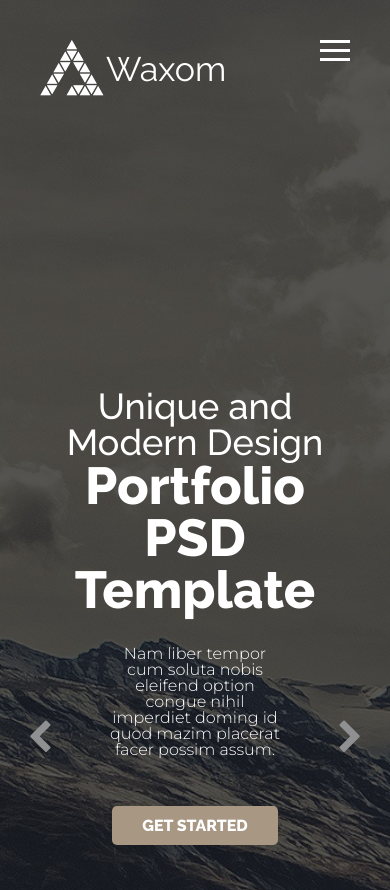
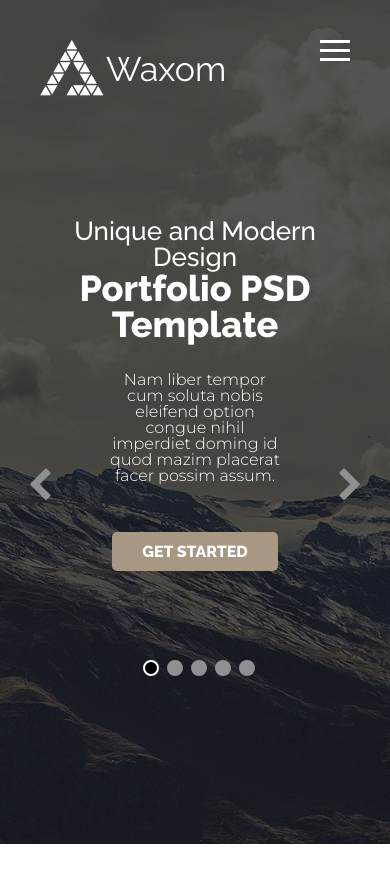
Before and after one commit to Staxaf/Portfolio-html-scss, a plain HTML site: page index.html in a window 390 px wide. Shown: the top 890 px of the page. Drawn offline with Linux system fonts and the light colour scheme.

Commit message:
Did Some fixes with adaptation

```diff
--- a/css/style.scss
+++ b/css/style.scss
@@ -792,3 +792,17 @@ footer{
         }
     }
 }
+@media screen and (max-width: 600px){
+    .main-header{
+        padding: 100px 0;
+        h2{
+            font-size: 26px;
+        }
+        h1{
+            font-size: 36px;
+        }
+    }
+    .arrows{
+        bottom: 13rem;
+    }
+}
--- a/index.html
+++ b/index.html
@@ -112,7 +112,7 @@
                     </label>
                 </div>
             </div>
-            <div class="main-header">
+            <div class="main-header slide">
                 <h2>Unique and Modern Design</h2>
                 <h1>Portfolio PSD Template</h1>
                 <p>Nam liber tempor cum soluta nobis eleifend option congue nihil imperdiet doming id quod mazim placerat facer possim assum.</p>
--- /dev/null
+++ b/js/slider.js
@@ -0,0 +1,7 @@
+let slideIndex = 1;
+function plusSlides(n){
+    showSlides(slideIndex += n);
+}
+function currentIndex(n){
+    showSlides(slideIndex = n);
+}
```
Also changed, not shown: css/style.css, 1 other file.
